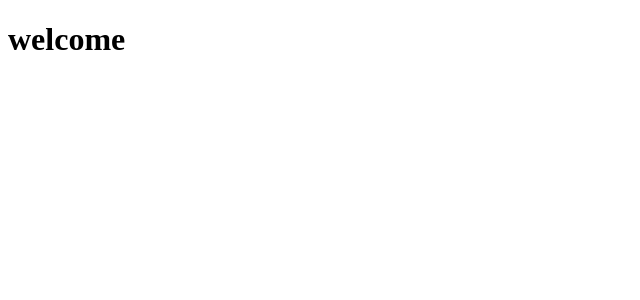
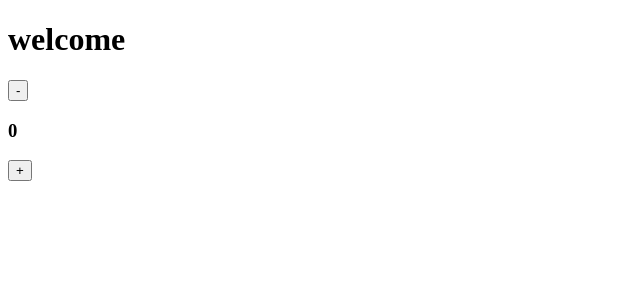
Before and after one commit to NobbsNobby/ts-react, a React (Create React App) app: page / in a window 1280 px wide. Shown: the top 300 px of the page, without its empty margins (0-640 px from the left). Built offline with nearby package versions, Linux system fonts and the light colour scheme.

Commit message:
add actions

```diff
--- a/src/components/Header.tsx
+++ b/src/components/Header.tsx
@@ -1,5 +1,5 @@
 // Core
-import React, { FC } from 'react';
+import React, { FC, useState } from 'react';
 
 type PropsTypes = {
   title?: string;
@@ -8,8 +8,28 @@ type PropsTypes = {
 
 const Header: FC<PropsTypes> = ({ title }: PropsTypes) => {
   const content = typeof title === 'string' ? title.toLocaleLowerCase() : null;
+  const [counter, setCounter] = useState<number>(0);
 
-  return <h1>{content}</h1>;
+  const increase = (): void => {
+    setCounter((prevCounter) => prevCounter + 1);
+  };
+
+  const decrease = (): void => {
+    setCounter((prevCounter) => prevCounter - 1);
+  };
+
+  return (
+    <>
+      <h1>{content}</h1>
+      <button type="button" onClick={decrease}>
+        -
+      </button>
+      <h3>{counter.toFixed()}</h3>
+      <button type="button" onClick={increase}>
+        +
+      </button>
+    </>
+  );
 };
 
 Header.defaultProps = {
```
